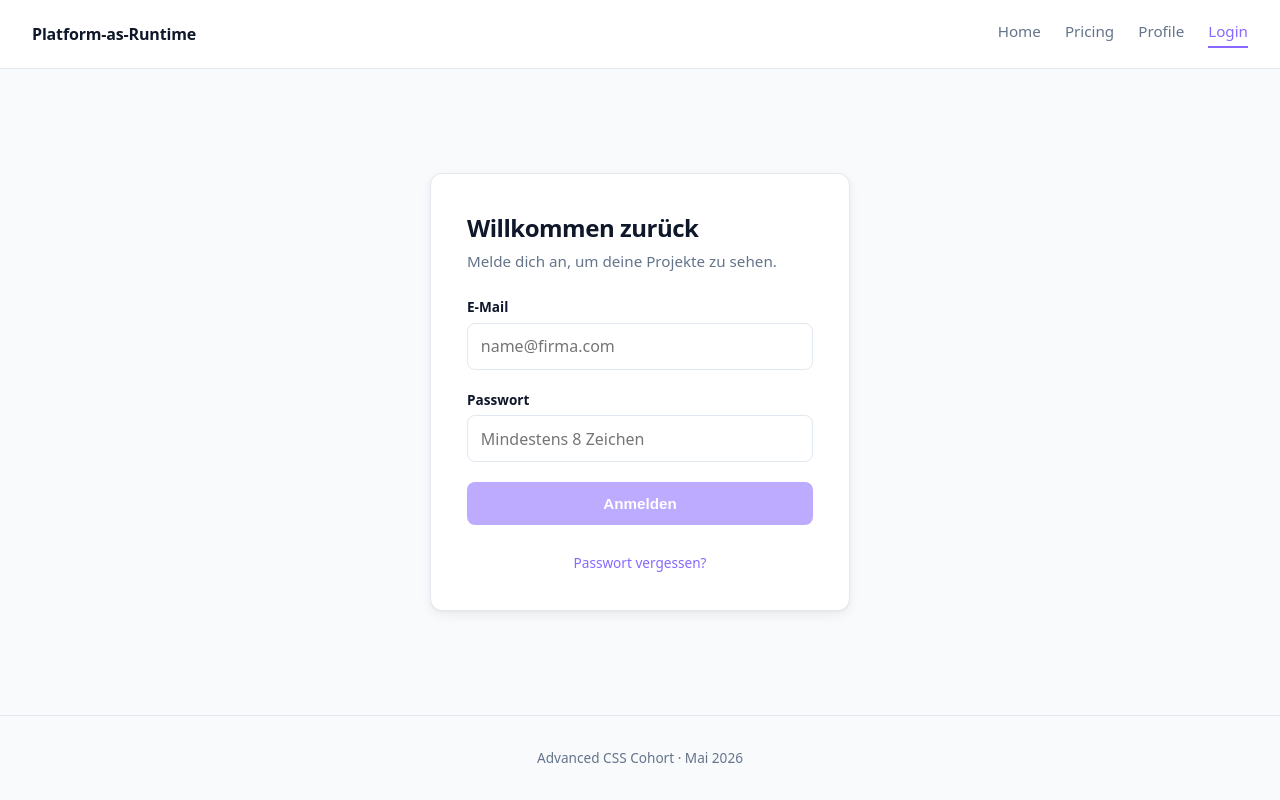
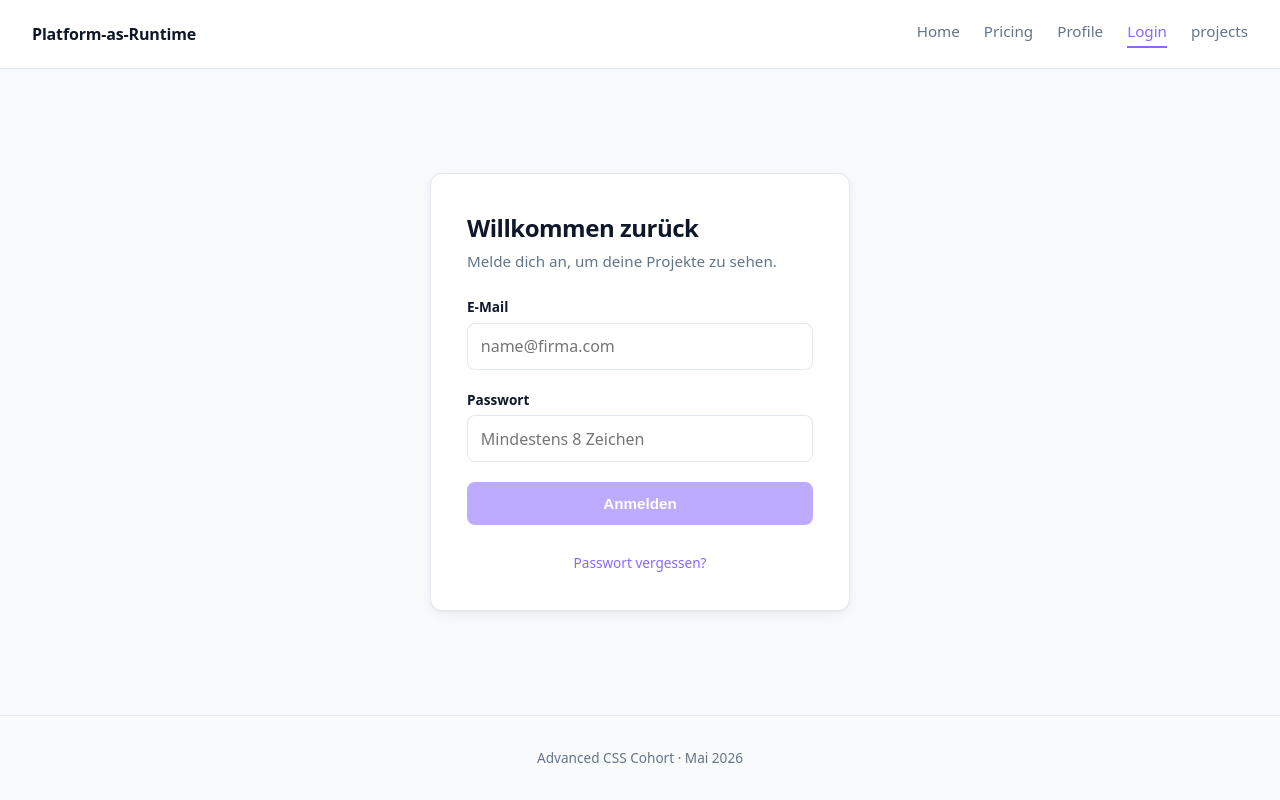
Before and after one commit to liz-tif/lisa-platform-runtime, a plain HTML site: page login.html in a window 1280 px wide. Drawn offline with Linux system fonts and the light colour scheme.

Commit message:
fix: sync updated html pages

```diff
--- a/login.html
+++ b/login.html
@@ -18,6 +18,8 @@
       <a href="pricing.html">Pricing</a>
       <a href="profile.html">Profile</a>
       <a href="login.html" aria-current="page">Login</a>
+      <a href="projects.html">projects</a>
+
     </nav>
   </header>
 
```
Also changed, not shown: pricing.html (+1 -0 lines), projects.html (+1 -1 lines).
